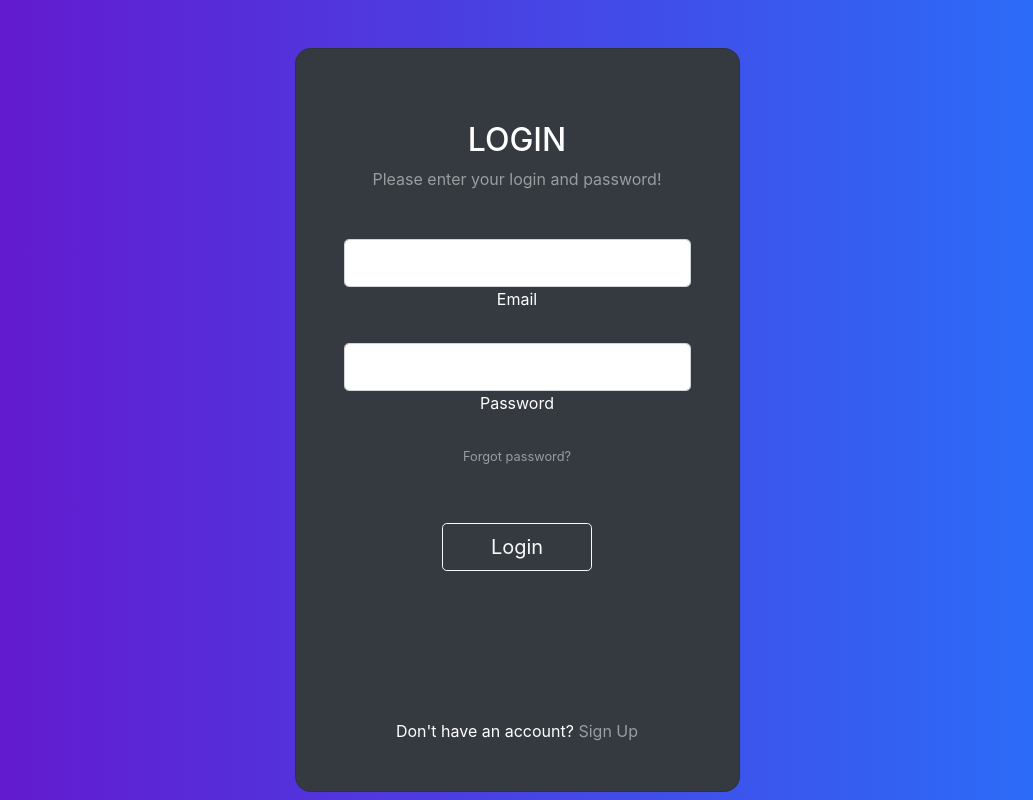
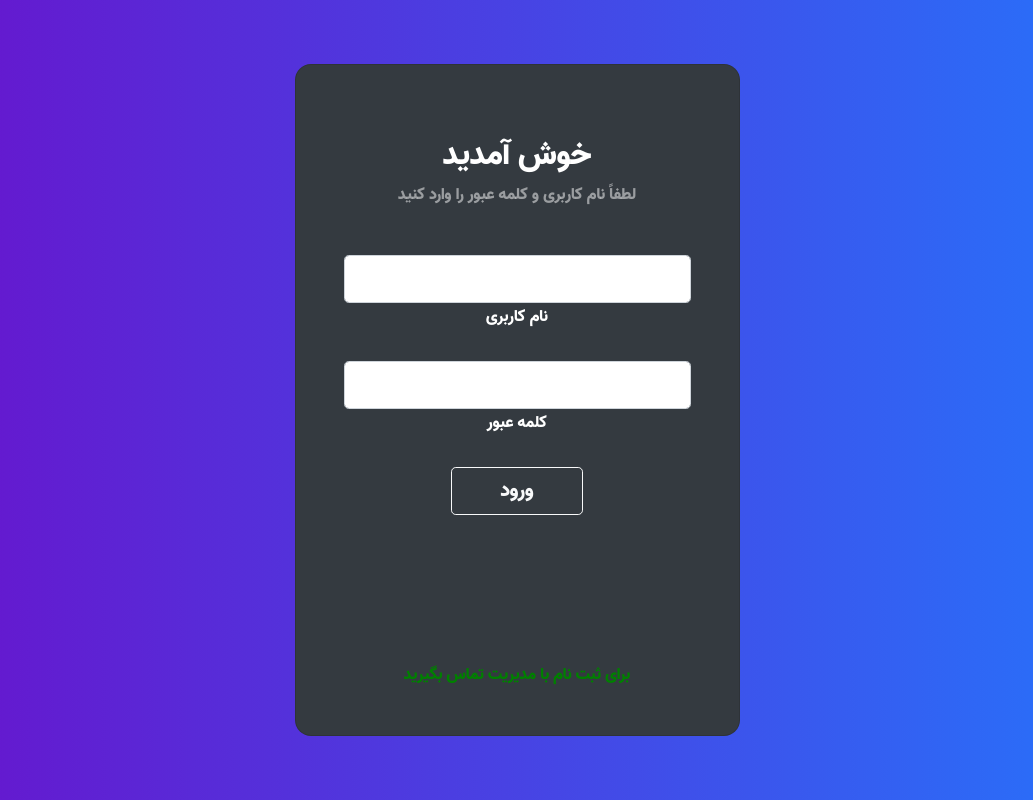
Before and after one commit to garpoz/responsive_workShop, a Django app: page / in a window 1280 px wide. Shown: the whole page, without its empty margins (123-1156 px from the left). Run offline with Django 4.2, Linux system fonts and the light colour scheme.

Commit message:
edit index page login bootstrap2

```diff
--- a/colleague_django/colleague/static/style.css
+++ b/colleague_django/colleague/static/style.css
@@ -1,6 +1,9 @@
 /*
  garpozir@gmail.com
 */
+.v-font{
+    font-family: "vazir";
+}
 .gradient-custom {
 /* fallback for old browsers */
 background: #6a11cb;
@@ -11,6 +14,7 @@ background: -webkit-linear-gradient(to right, rgba(106, 17, 203, 1), rgba(37, 11
 /* W3C, IE 10+/ Edge, Firefox 16+, Chrome 26+, Opera 12+, Safari 7+ */
 background: linear-gradient(to right, rgba(106, 17, 203, 1), rgba(37, 117, 252, 1))
 }
+
 @font-face {
     font-family: "vazir";
     src: url("./Vazir-Black.ttf")
--- a/colleague_django/colleague/templates/colleague/index.html
+++ b/colleague_django/colleague/templates/colleague/index.html
@@ -21,22 +21,20 @@
 
                         <div class="mb-md-5 mt-md-4 pb-5">
 
-                          <h2 class="fw-bold mb-2 text-uppercase">Login</h2>
-                          <p class="text-white-50 mb-5">Please enter your login and password!</p>
+                          <h2 class="fw-bold mb-2 text-uppercase v-font">خوش آمدید</h2>
+                          <p class="text-white-50 mb-5 v-font">لطفاً نام کاربری و کلمه عبور را وارد کنید</p>
 
                           <div class="form-outline form-white mb-4">
                             <input type="email" id="typeEmailX" class="form-control form-control-lg" />
-                            <label class="form-label" for="typeEmailX">Email</label>
+                            <label class="form-label v-font" for="typeEmailX">نام کاربری</label>
                           </div>
 
                           <div class="form-outline form-white mb-4">
                             <input type="password" id="typePasswordX" class="form-control form-control-lg" />
-                            <label class="form-label" for="typePasswordX">Password</label>
+                            <label class="form-label v-font" for="typePasswordX">کلمه عبور</label>
                           </div>
 
-                          <p class="small mb-5 pb-lg-2"><a class="text-white-50" href="#!">Forgot password?</a></p>
-
-                          <button class="btn btn-outline-light btn-lg px-5" type="submit">Login</button>
+                          <button class="btn btn-outline-light btn-lg px-5 v-font" type="submit">ورود</button>
 
                           <div class="d-flex justify-content-center text-center mt-4 pt-1">
                             <a href="#!" class="text-white"><i class="fab fa-facebook-f fa-lg"></i></a>
@@ -47,7 +45,7 @@
                         </div>
 
                         <div>
-                          <p class="mb-0">Don't have an account? <a href="#!" class="text-white-50 fw-bold">Sign Up</a>
+                          <p style="color: green;"class="v-font mb-0">برای ثبت نام با مدیریت تماس بگیرید
                           </p>
                         </div>
                       </div>
```
